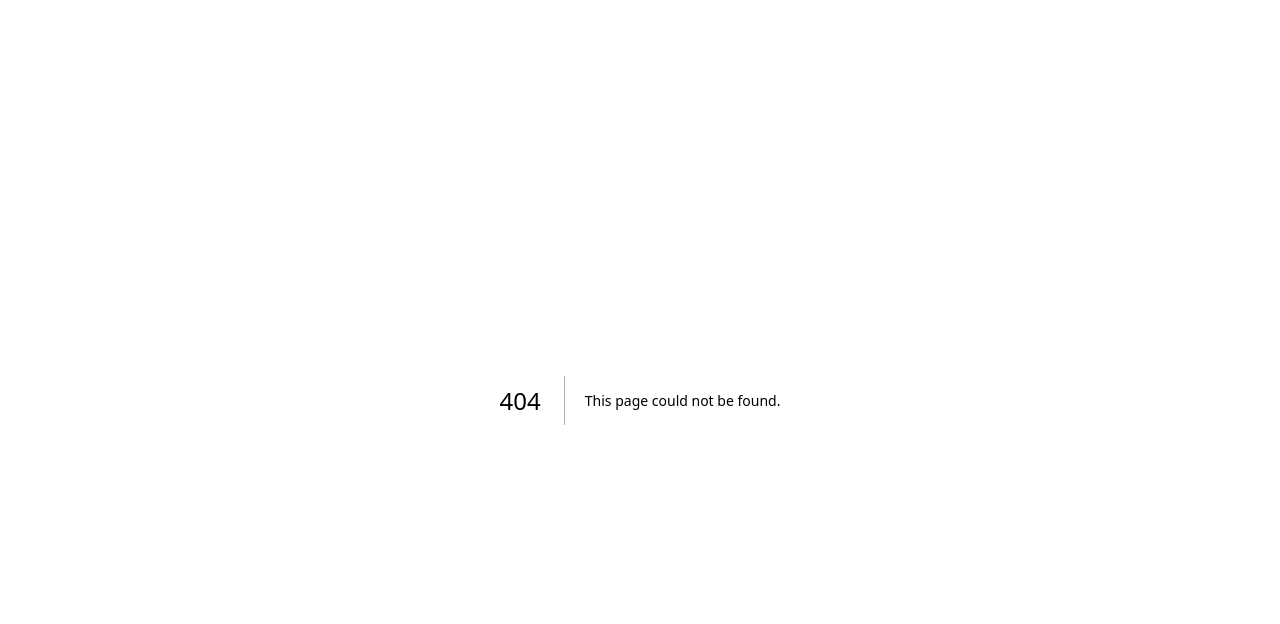
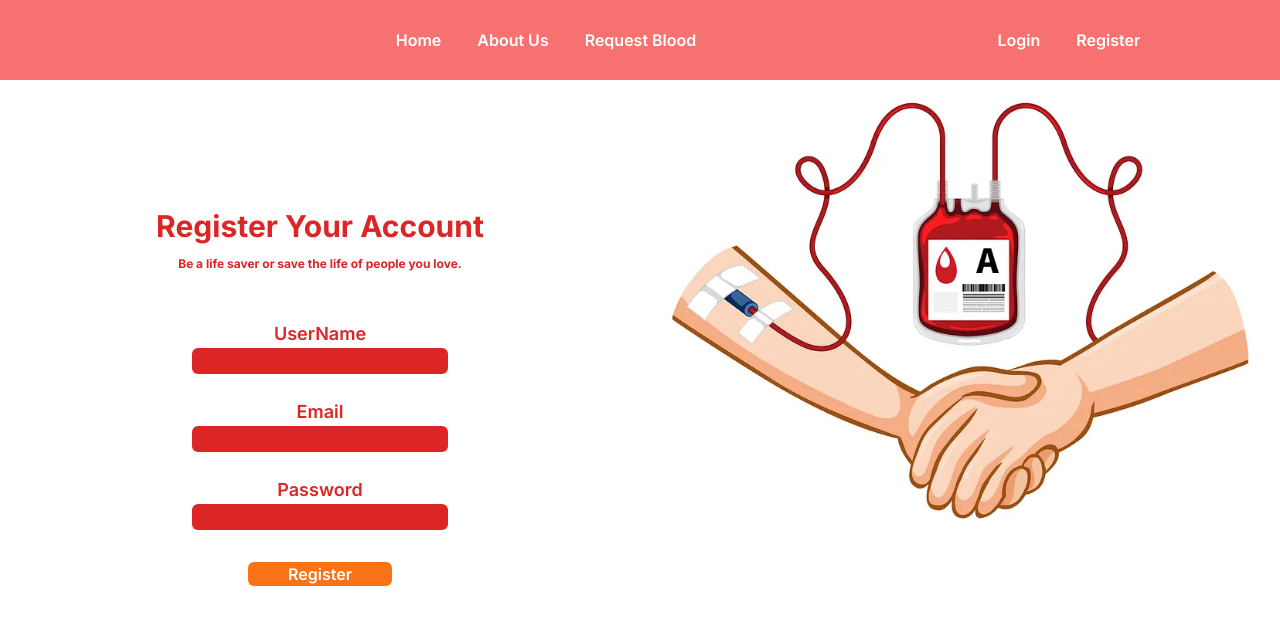
Before and after one commit to miotoD/Blood_Bank, a Next.js app: page /Page/Register in a window 1280 px wide. Before the commit this address had no page. Shown: the top 624 px of the page. Built offline with nearby package versions, Linux system fonts and the light colour scheme.

Commit message:
Started working on project beginning with register page

```diff
--- a/app/Components/Headers/PrimaryNav.tsx
+++ b/app/Components/Headers/PrimaryNav.tsx
@@ -6,19 +6,22 @@ export default function MyComponent() {
   return (
     <div>
       <div className="pNav w-full bg-red-400 h-20 flex justify-center  items-center font-semibold Playwrite BE VL">
-        <ul className=" flex gap-9 text-white hover:cursor-pointer ml-64 -mr-60">
-          <ul>Home</ul>
-          <ul>About Us</ul>
-          <ul>Request Blood</ul>
+        <ul className=" flex gap-9 text-white  ml-64 -mr-60 ">
+          <ul className=" hover:cursor-pointer">Home</ul>
+          <ul className=" hover:cursor-pointer">About Us</ul>
+          <ul className=" hover:cursor-pointer">Request Blood</ul>
         </ul>
 
         <div className=" flex justify-end  w-[540px] ml-36">
           <ul className=" flex gap-9 text-white hover:cursor-pointer  ">
-            <Link href="/Login">
+            <Link href="/Page/Login">
               {" "}
               <ul>Login</ul>{" "}
             </Link>
-            <ul>Register</ul>
+
+            <Link href="/Page/Register">
+              <ul>Register</ul>{" "}
+            </Link>
           </ul>
         </div>
       </div>
--- /dev/null
+++ b/app/Page/Register/page.tsx
@@ -0,0 +1,65 @@
+import React from "react";
+import PrimaryNav from "../../Components/Headers/PrimaryNav";
+
+function Register() {
+  return (
+    <>
+      <PrimaryNav />
+      <div className=" w-full h-screen flex">
+        <div className=" w-[50%] h-screen">
+          <h1 className=" text-3xl text-center mt-32 font-bold text-red-600">
+            {" "}
+            Register Your Account{" "}
+          </h1>
+          <p className=" text-center text-xs mt-3 font-bold text-red-600">
+            {" "}
+            Be a life saver or save the life of people you love.
+          </p>
+
+          <div className="  h-60 w-full mt-12 ">
+            <p className=" text-red-600 font-semibold text-center text-lg">
+              UserName
+            </p>
+            <input
+              type="text"
+              name="firstname"
+              id="firstname"
+              className=" border-b-2 border-red-600 bg-red-600 w-64 ml-48 text-center text-white font-semibold rounded-md"
+            />
+
+            <p className=" text-red-600 font-semibold text-center text-lg mt-6">
+              Email
+            </p>
+            <input
+              type="email"
+              name="firstname"
+              id="firstname"
+              className=" border-b-2 border-red-600 bg-red-600 w-64 ml-48 text-center text-white font-semibold rounded-md"
+            />
+
+            <p className=" text-red-600 font-semibold text-center text-lg mt-6">
+              Password
+            </p>
+            <input
+              type="password"
+              name="firstname"
+              id="firstname"
+              className=" border-b-2 border-red-600 bg-red-600 w-64 ml-48 text-center text-white font-semibold rounded-md "
+            />
+
+            <div className=" flex justify-center mt-8">
+              <button className=" bg-orange-500 w-36 font-semibold rounded-md text-white hover:bg-orange-400">
+                Register
+              </button>
+            </div>
+          </div>
+        </div>
+        <div className=" w-[50%]  h-screen">
+          <img src="/why.jpeg" alt="background" className="  w-full" />
+        </div>
+      </div>
+    </>
+  );
+}
+
+export default Register;
```
Also changed, not shown: app/Page/Login/page.tsx (renamed from app/Components/Login/page.tsx), public/why.jpeg (added).
